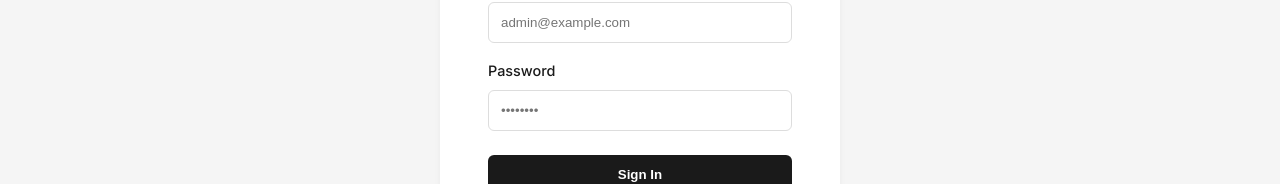
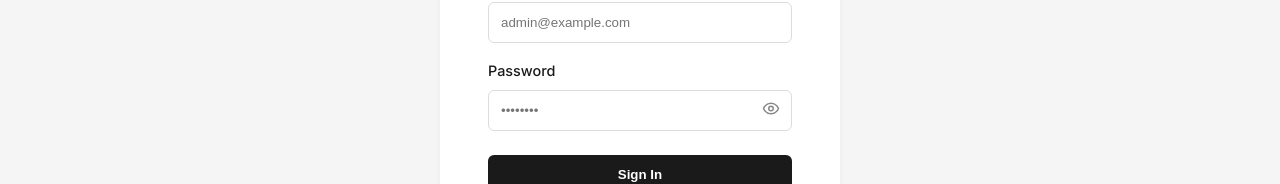
Before and after one commit to bdbhavyadave/bootsolo-website-cms, a Next.js app: page /admin/login in a window 1280 px wide. Shown: the part 421-605 px from the top of the page. Built offline with nearby package versions, Linux system fonts and the light colour scheme.

Commit message:
feat: add view password toggle to login page

```diff
--- a/app/admin/login/page.js
+++ b/app/admin/login/page.js
@@ -3,10 +3,12 @@
 import { useState } from 'react'
 import { useRouter } from 'next/navigation'
 import Link from 'next/link'
+import { Eye, EyeOff } from 'lucide-react'
 
 export default function AdminLogin() {
   const [email, setEmail] = useState('')
   const [password, setPassword] = useState('')
+  const [showPassword, setShowPassword] = useState(false)
   const [error, setError] = useState('')
   const [loading, setLoading] = useState(false)
   const router = useRouter()
@@ -39,7 +41,7 @@
   }
 
   return (
-    <div style={{ minHeight: '100vh', display: 'flex', alignItems: 'center', justifyContent: 'center', background: '#f5f5f5' }}>
+    <div style={{ display: 'flex', alignItems: 'center', justifyContent: 'center', minHeight: '100vh', background: '#f5f5f5' }}>
       <div style={{ background: 'white', padding: '3rem', borderRadius: '12px', boxShadow: '0 4px 6px rgba(0,0,0,0.05)', width: '100%', maxWidth: '400px' }}>
         <div style={{ textAlign: 'center', marginBottom: '2rem' }}>
           <h1 style={{ fontSize: '1.5rem', fontWeight: 600 }}>Admin Login</h1>
@@ -66,14 +68,23 @@
           </div>
           <div>
             <label style={{ display: 'block', marginBottom: '0.5rem', fontSize: '0.9rem', fontWeight: 500 }}>Password</label>
+            <div style={{ position: 'relative' }}>
               <input
-              type="password"
+                type={showPassword ? "text" : "password"}
                 value={password}
                 onChange={(e) => setPassword(e.target.value)}
                 required
-              style={{ width: '100%', padding: '0.75rem', border: '1px solid #ddd', borderRadius: '6px' }}
+                style={{ width: '100%', padding: '0.75rem', paddingRight: '2.5rem', border: '1px solid #ddd', borderRadius: '6px' }}
                 placeholder="••••••••"
               />
+              <button
+                type="button"
+                onClick={() => setShowPassword(!showPassword)}
+                style={{ position: 'absolute', right: '0.75rem', top: '50%', transform: 'translateY(-50%)', background: 'none', border: 'none', cursor: 'pointer', color: '#888' }}
+              >
+                {showPassword ? <EyeOff size={18} /> : <Eye size={18} />}
+              </button>
+            </div>
           </div>
           <button
             type="submit"
```
Lines whose indentation alone changed are shown as unchanged.
